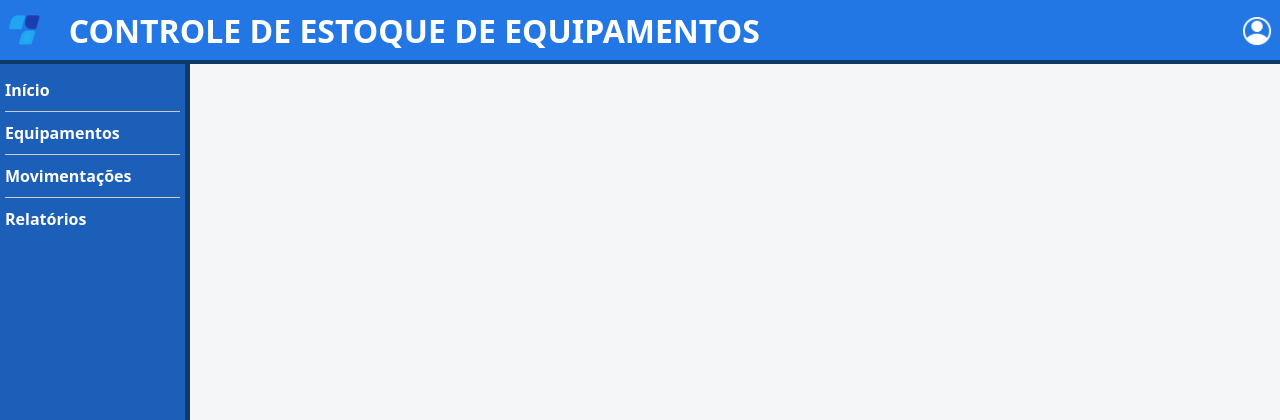
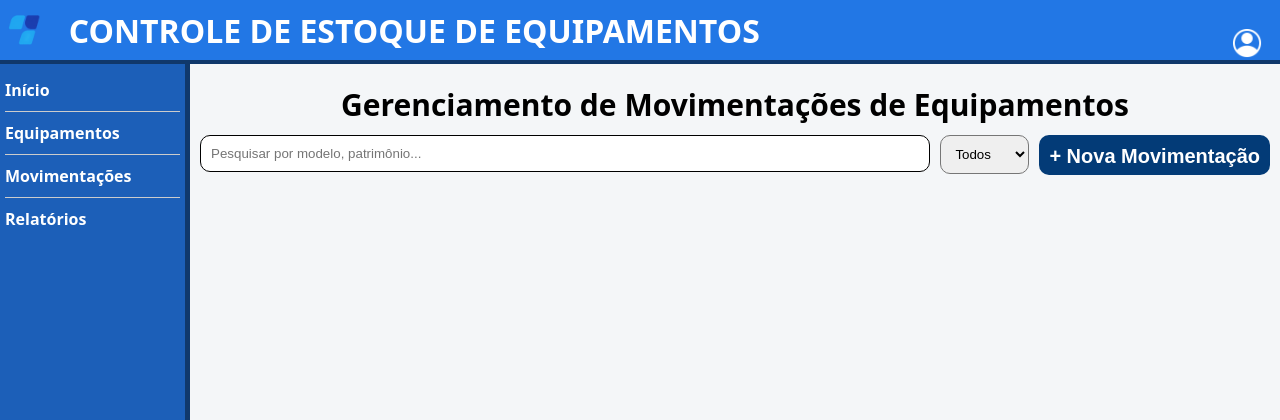
Before and after one commit to victorwallace231/FLF-PROJETO-CONTROLE, a Flask app: page /emprestimo in a window 1280 px wide. Shown: the top 420 px of the page. Run offline with Flask 3, Linux system fonts and the light colour scheme; a user stored in the database is signed in.

Commit message:
começando movimentação HTML e CSS

```diff
--- a/static/css/login.css
+++ b/static/css/login.css
@@ -79,7 +79,7 @@ form {
 }
 
 button {
-    width: 100%;
+    max-width: 100%;
     height: 40px;
     font-size: 20px;
     background-color: #033b77;
@@ -87,6 +87,7 @@ button {
     border-radius: 10px;
     border: none;
     font-weight: bold;
+    padding: 10px;
 }
 
 button:hover {
--- a/templates/movimentacao.html
+++ b/templates/movimentacao.html
@@ -52,7 +52,19 @@
             </div>
 
             <div class="main-content">
+                <h2>Gerenciamento de Movimentações de Equipamentos</h2>
 
+                <div class="barra-pesquisa">
+                    <input type="text" placeholder="Pesquisar por modelo, patrimônio..." class="pesquisa-enter">
+                    <select class="filter-select">
+                        <option value="todos">Todos</option>
+                        <option value="entrada">Entrada</option>
+                        <option value="saida">Saída</option>
+                    </select>
+
+                    <button>+ Nova Movimentação</button>
+
+                </div>
             </div>
 
         </main>
```
